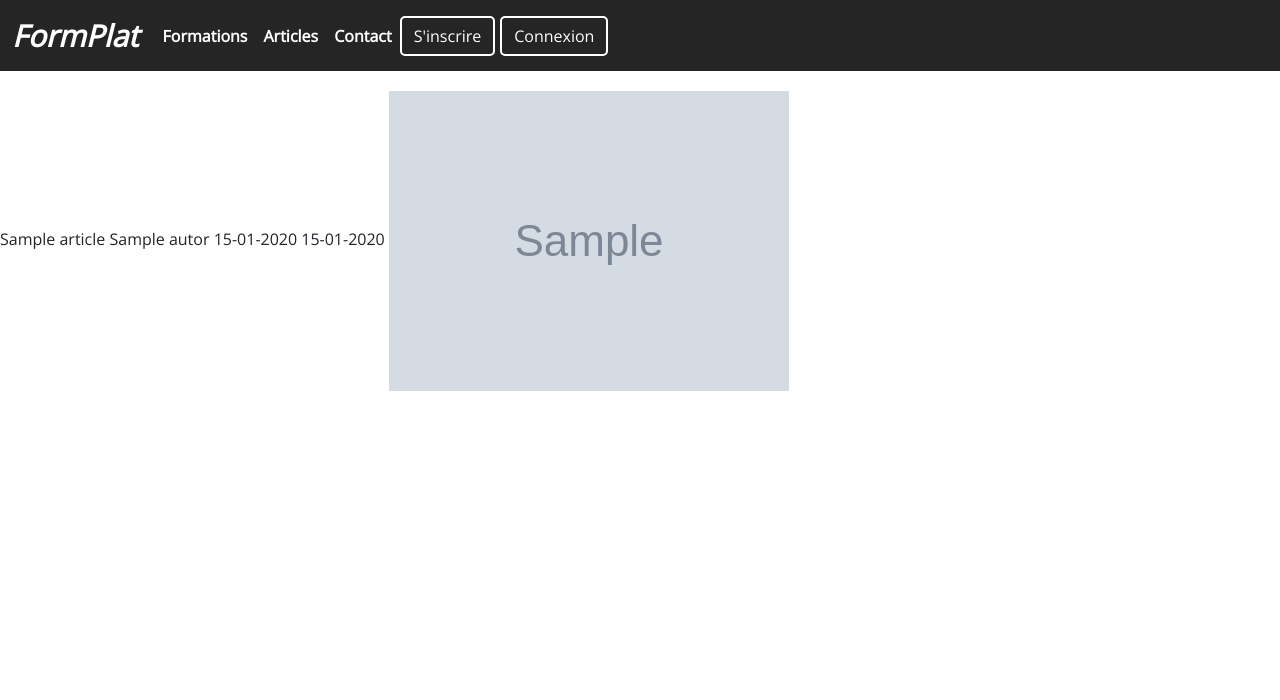
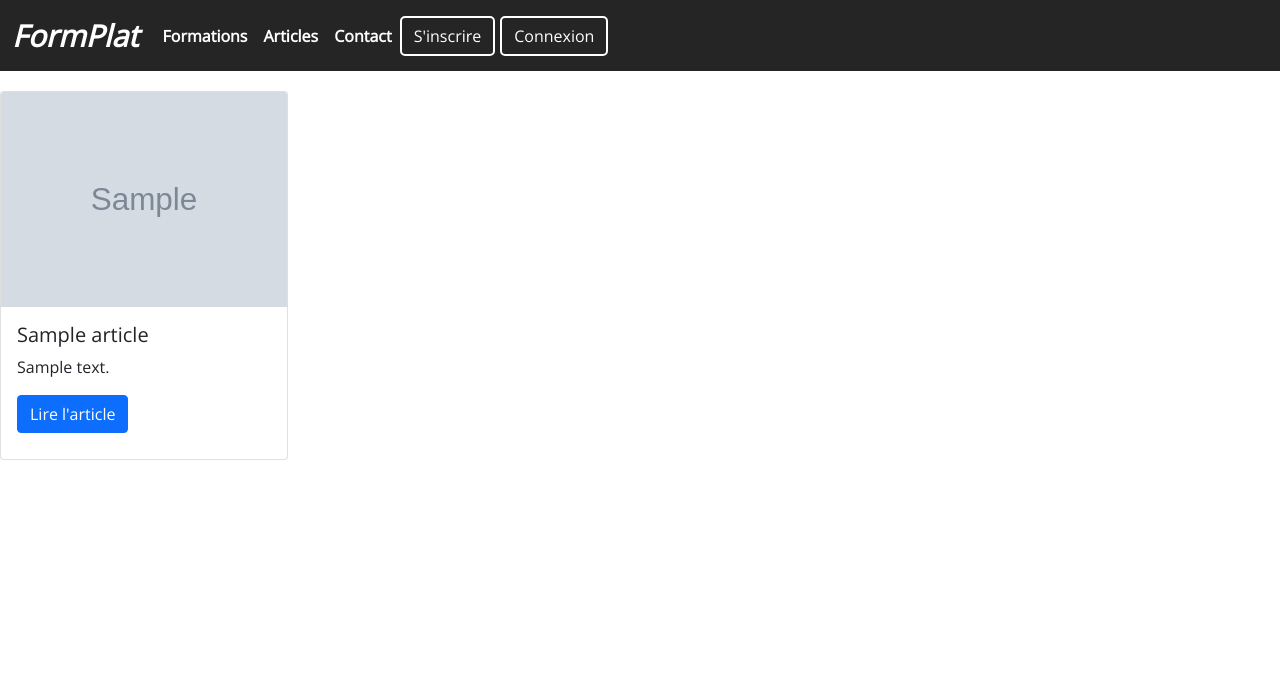
Before and after one commit to Marc-CHANTERANNE/plateformeFormation, a Symfony app: template templates/article/index.html.twig in a window 1280 px wide. Shown: the top 700 px of the page. Run offline with Twig, Linux system fonts and the light colour scheme; the template is opened without the code that fills it: most values are stand-ins (such as "Sample title", 1, 10 or a date in 2020); grey boxes marked "Sample" are stand-in pictures; some libraries are stand-ins or nearby versions.

Commit message:
Mise en page sommaire des articles

```diff
--- a/templates/article/index.html.twig
+++ b/templates/article/index.html.twig
@@ -6,11 +6,14 @@
     {% include "nav.html.twig" %}
 
     {% for article in articles %}
-        {{ article.title }}
-        {{ article.autor }}
-        {{ article.creationDate|date('d-m-Y') }}
-        {{ article.modificationDate|date('d-m-Y') }}
-        <img src="{{ asset('/articlesImg/')}}{{ article.image }}"  alt="">
+        <div class="card" style="width: 18rem;">
+        <img class="card-img-top" src="{{ asset('/articlesImg/')}}{{ article.image }}" alt="Card image cap">
+        <div class="card-body">
+            <h5 class="card-title">{{ article.title }}</h5>
+            <p class="card-text">{{ article.content }}</p>
+            <a href="#" class="btn btn-primary">Lire l'article</a>
+        </div>
+        </div>
     {% endfor %}
 
     {% include "footer.html.twig" %}
```
